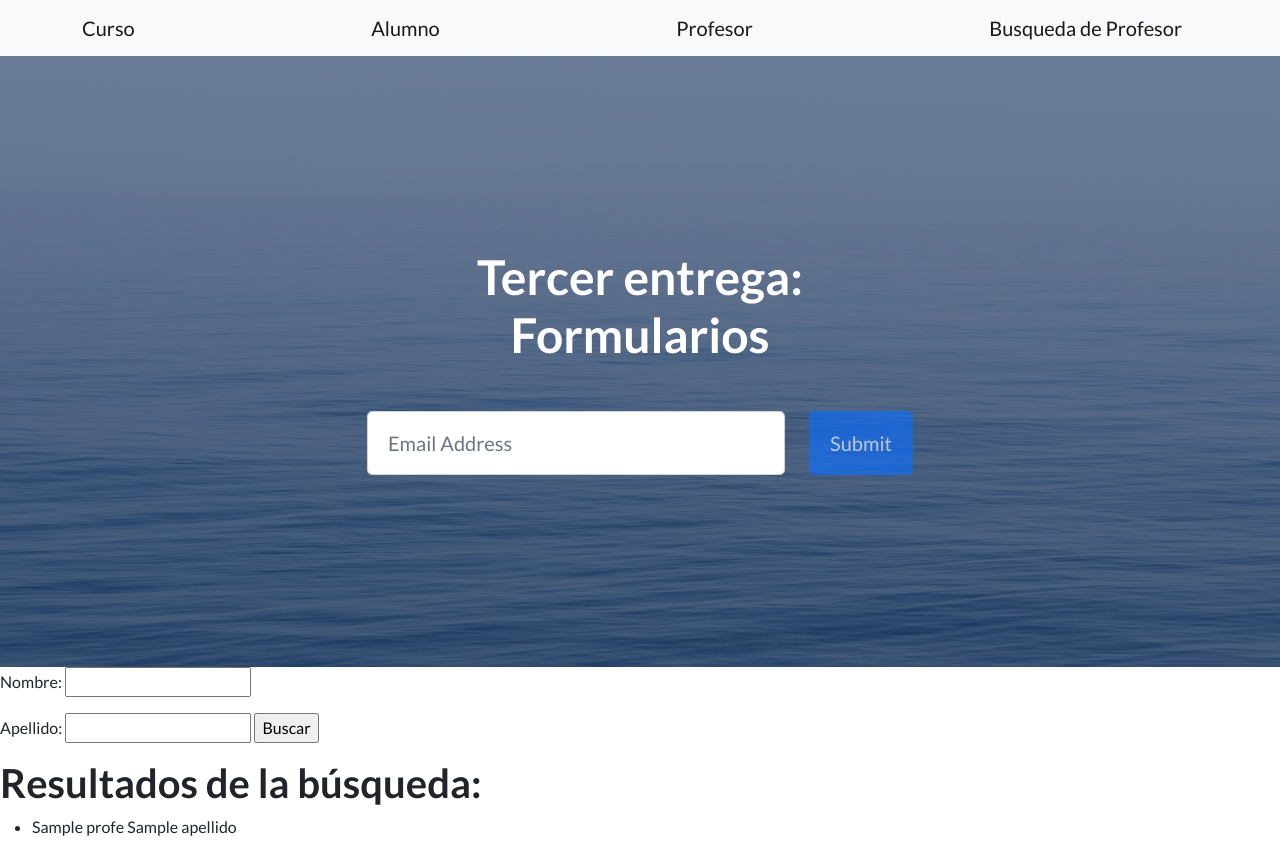
After one commit to FernandaSelmen/Trabajo_3, a Django app: template app_coder/templates/app_coder/resultadosProfesor.html in a window 1280 px wide. The commit adds this page. Run offline with Django 4.2, Linux system fonts and the light colour scheme; the template is opened without the code that fills it: most values are stand-ins (such as "Sample title", 1, 10 or a date in 2020); some libraries are stand-ins or nearby versions.

Commit message:
Busqueda

```diff
--- a/app_coder/forms.py
+++ b/app_coder/forms.py
@@ -7,3 +7,9 @@ class ProfesorForm(forms.Form):
     apellido = forms.CharField(max_length=20)
     correo = forms.EmailField()
     profesion = forms.CharField(max_length=30)
+
+
+class BuscarPrefesor(forms.Form):
+
+    nombre = forms.CharField(max_length=30)
+    apellido = forms.CharField(max_length=20)
--- a/app_coder/templates/app_coder/base.html
+++ b/app_coder/templates/app_coder/base.html
@@ -24,6 +24,7 @@
                 <a class="navbar-brand" href="{% url 'Curso' %}">Curso</a>
                 <a class="navbar-brand" href="{% url 'Alumno' %}">Alumno</a>
                 <a class="navbar-brand" href="{% url 'Profesor' %}">Profesor</a>
+                <a class="navbar-brand" href="{% url 'BusquedaP' %}">Busqueda de Profesor</a>
 
             </div>
         </nav>
--- a/app_coder/templates/app_coder/buscador_curso.html
+++ b/app_coder/templates/app_coder/buscador_curso.html
@@ -2,7 +2,7 @@
 {% load static %}
 {% block conteni_que_cambia %}
 
-<form action="//"    method="POST">{% csrf_token %}
+<form action=""    method="POST">{% csrf_token %}
 
     <p> Curso: <input type = "text" name="curso">
     <p> Camada: <input type = "number" name="camada">
--- /dev/null
+++ b/app_coder/templates/app_coder/resultadosProfesor.html
@@ -0,0 +1,35 @@
+
+{% extends 'app_coder/base.html' %}
+
+{% load static %}
+
+{% block conteni_que_cambia %}
+
+
+<form action=""    method="POST">
+
+  <p> Nombre: <input type = "text" name="Nombre">
+  <p> Apellido: <input type = "text" name="Apellido">
+
+  <input type = "submit" value="Buscar">
+
+
+</form>
+
+
+<h1>Resultados de la búsqueda:</h1>
+
+{% if data %}
+  <ul>
+    {% for profe in data %}
+      <li>{{ profe.nombre }} {{ profe.apellido }} </li>
+    {% endfor %}
+  </ul>
+{% else %}
+  <p>No se encontraron profesores que coincidan con los criterios de búsqueda.</p>
+{% endif %}
+
+
+
+
+{% endblock %}
--- a/app_coder/urls.py
+++ b/app_coder/urls.py
@@ -1,10 +1,17 @@
 from django.urls import path
-from app_coder.views import inicio , bucadorCurso, bucadorAlumno, profesorForms
+from app_coder.views import inicio , bucadorCurso, bucadorAlumno, profesorForms, buscarProfe
+
+
+
 urlpatterns = [
     path('index/', inicio, name = 'inicio' ),
+
     path('buscador_curso/', bucadorCurso, name = 'Curso' ),
 
     path('buscador_alumno/', bucadorAlumno, name = 'Alumno' ),
 
     path('profeFormulario/', profesorForms, name = 'Profesor' ),
+
+    path('resultadosProfesor/', buscarProfe, name = 'BusquedaP' ),
+
 ]
```
Also changed, not shown: app_coder/views.py (+18 -0 lines).
